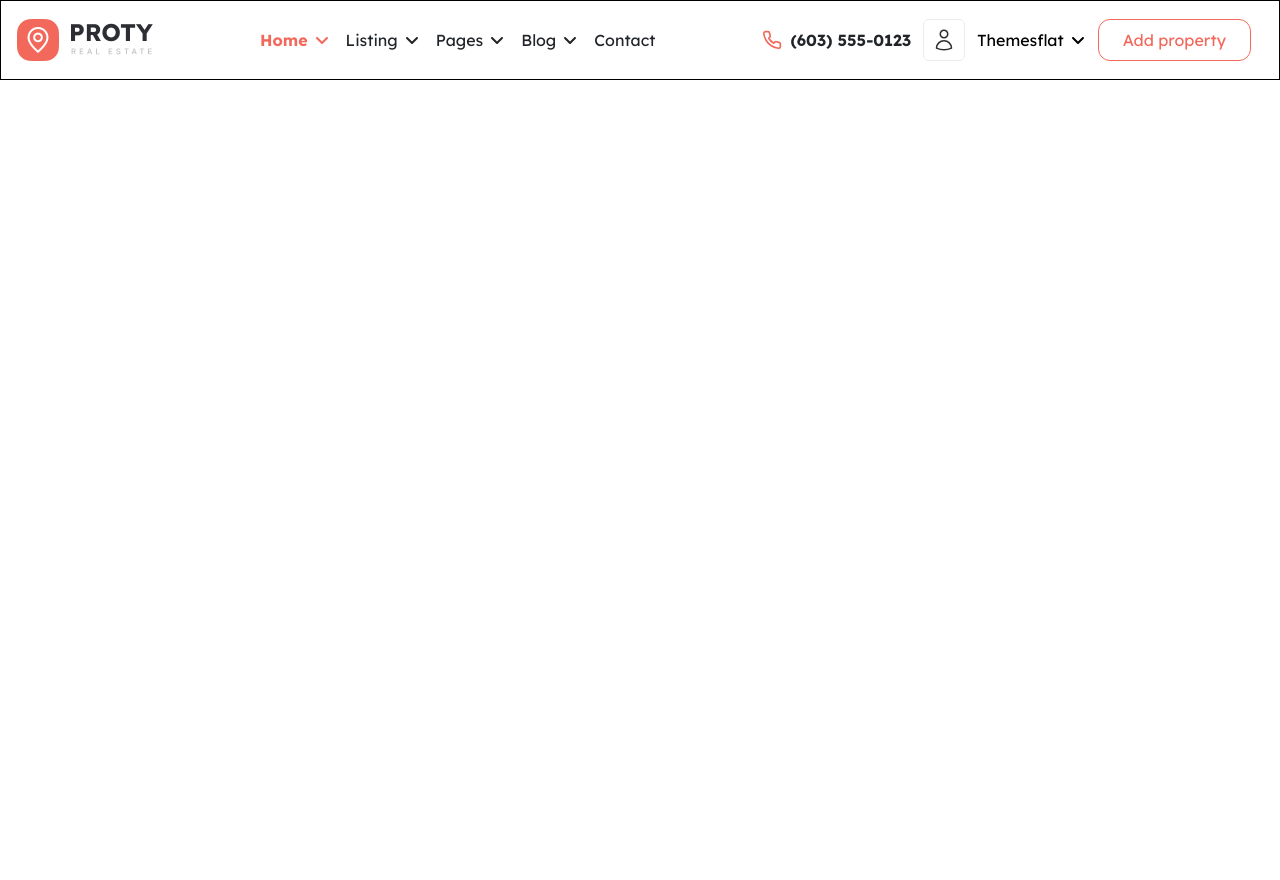
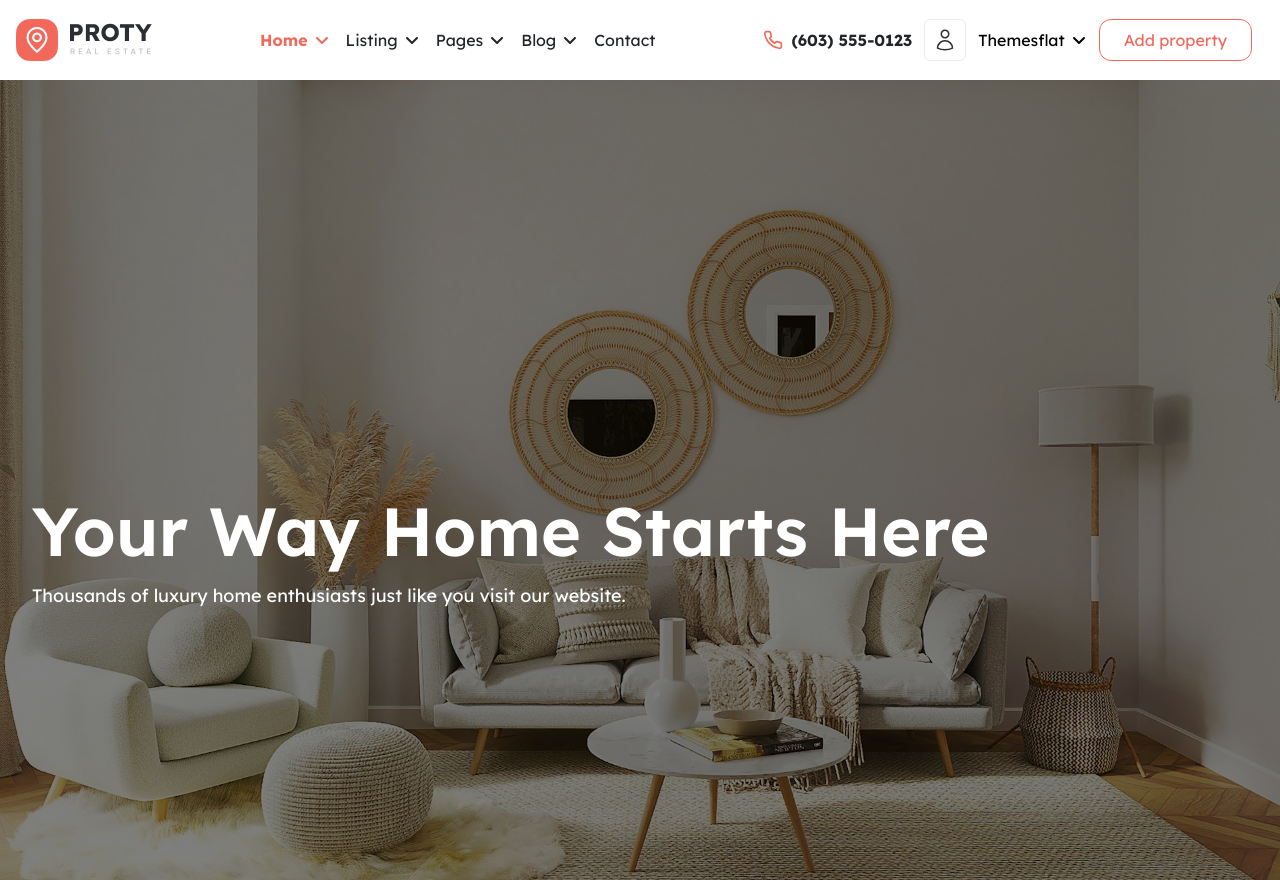
Before and after one commit to BaharAlekberova05/metraj.az, a React (Vite) app: page / in a window 1280 px wide. Before the commit the page ends 801 px from the top, so only its background shows below. Built offline with nearby package versions, Linux system fonts and the light colour scheme.

Commit message:
Created hero

```diff
--- /dev/null
+++ b/src/components/Hero.jsx
@@ -0,0 +1,30 @@
+import React from "react";
+
+const Hero = () => {
+  return (
+    <div className="h-screen bg-fixed relative">
+      <img
+        src="src/assets/img/hero-img.jpg"
+        alt="Living Room"
+        className="size-full object-cover bg-fixed opacity-200"
+      />
+
+      <div class="absolute inset-0 bg-black opacity-50"></div>
+
+      <div className="container absolute top-[50%]">
+        <p className="text-white text-[68px] font-semibold">
+          Your Way Home Starts Here
+        </p>
+        <p className="text-white text-lg">
+          Thousands of luxury home enthusiasts just like you visit our website.
+        </p>
+
+        <div className="flex items-center space-x-2">
+
+        </div>
+      </div>
+    </div>
+  );
+};
+
+export default Hero;
--- a/src/components/Home.jsx
+++ b/src/components/Home.jsx
@@ -1,10 +1,11 @@
 import React from "react";
 import Navbar from "../layouts/Navbar";
+import Hero from "./Hero";
 
 const Home = () => {
   return (
     <>
-
+      <Hero />
     </>
   );
 };
--- a/src/layouts/Navbar.jsx
+++ b/src/layouts/Navbar.jsx
@@ -22,7 +22,7 @@ const Navbar = () => {
   };
 
   return (
-    <div className="h-20 w-full p-4 flex items-center justify-between border fixed relative top-0">
+    <div className="h-20 w-full p-4 flex items-center justify-between fixed relative top-0">
       <div className="w-[136px] h-[42px]">
         <img
           src="src/assets/img/logo.png"
```
Also changed, not shown: src/assets/img/hero-img.jpg (added).
